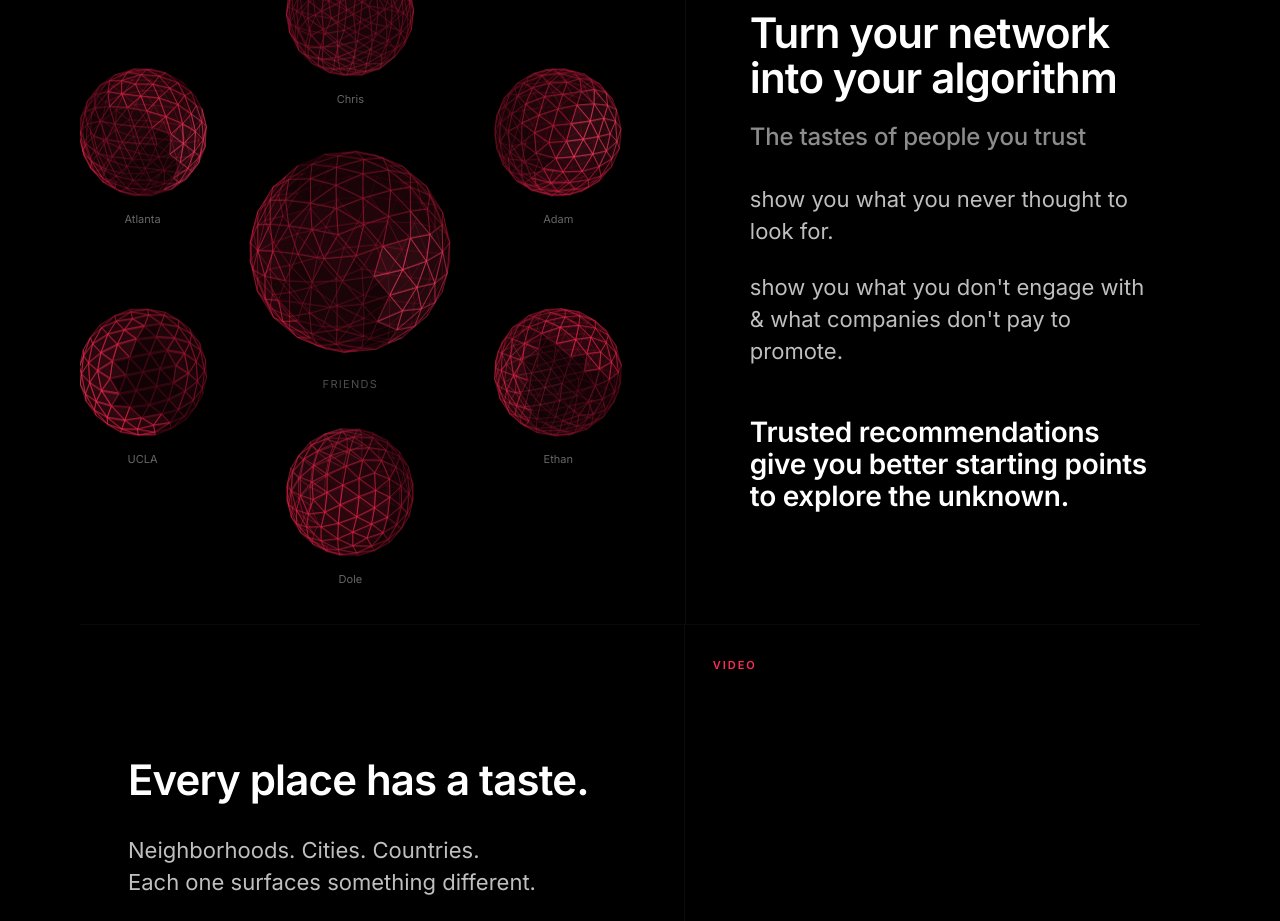
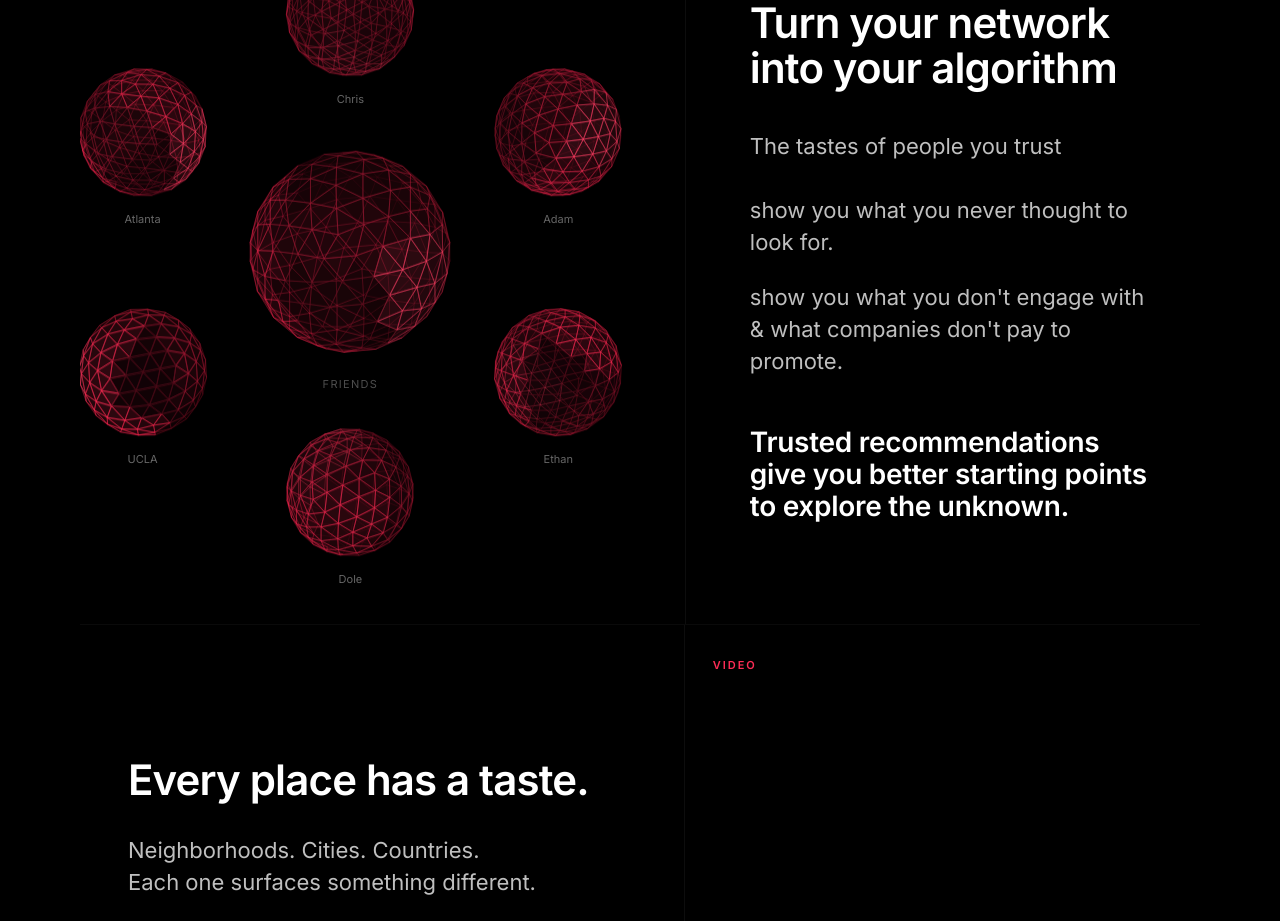
Before and after one commit to sn-ux/blueprint, a Next.js app: page / in a window 1280 px wide. Shown: the part 1720-2641 px from the top of the page. Built offline with nearby package versions, Linux system fonts and the light colour scheme; no server answers; the database is empty.

Commit message:
Refine Page 3 typography hierarchy and spacing between headline and body

```diff
--- a/app/page.tsx
+++ b/app/page.tsx
@@ -2014,9 +2014,9 @@ export default function LandingPage() {
               Turn your network into your algorithm
             </h2>
 
-            {/* Sub-head */}
-            <p className="text-[22px] md:text-[24px] font-medium leading-[1.3]"
-              style={{ color: "rgba(255,255,255,0.55)", marginTop: 20, letterSpacing: "-0.01em" }}>
+            {/* Sub-head — matches body copy exactly */}
+            <p className="text-[20px] md:text-[22px] font-normal leading-[1.45]"
+              style={{ color: "rgba(255,255,255,0.75)", marginTop: 40 }}>
               The tastes of people you trust
             </p>
 
```
